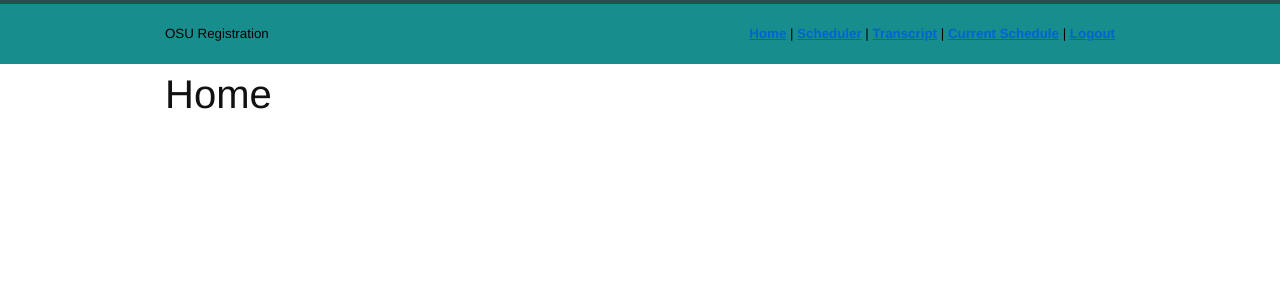
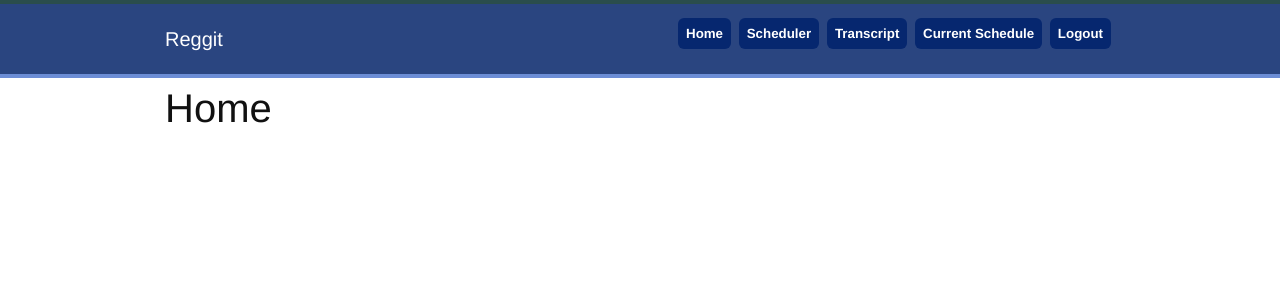
Before and after one commit to thedjpetersen/reggit, a Django app: template main/templates/main.html in a window 1280 px wide. Shown: the top 300 px of the page. Run offline with Django 3.2, Linux system fonts and the light colour scheme; the template is opened without the code that fills it, so the values that code supplies are empty.

Commit message:
Making header even more beautiful

```diff
--- a/main/templates/application.html
+++ b/main/templates/application.html
@@ -19,20 +19,20 @@
     <div class="container">
 	<div class="span-24 last">
 		<div class="span-10">
-                  <span id="logo">    OSU Registration<br></span>
+                  <span id="logo">Reggit<br></span>
 		</div>
 
 		<div class="span-14 last">
 			{% block navigation %}
-                <span id="navigation" style="float: right;">
+                <div id="navigation" style="float: right;">
                     {% ifnotequal no_show_nav 1 %}
-                        <a href="/main"><span>Home</span></a> |
-                        <a href="/scheduler"><span>Scheduler</span></a> |
-                        <a href="/transcript">Transcript</a> |
-                        <a href="/schedule">Current Schedule</a> |
-                        <a href="/logout">Logout</a>
+                        <span><a href="/main">Home</a></span>
+                        <span><a href="/scheduler">Scheduler</a></span>
+                        <span><a href="/transcript">Transcript</a></span>
+                        <span><a href="/schedule">Current Schedule</a></span>
+                        <span><a href="/logout">Logout</a></span>
                     {% endifnotequal %}
-                </span>
+                </div>
 			{% endblock %}
 		</div>
 
--- a/site_media/stylesheets/application.css
+++ b/site_media/stylesheets/application.css
@@ -1,7 +1,29 @@
+#logo{
+  color:white;
+  font-size:20px;
+}
+
 #header{
   border-top: 4px solid #2A4D4D;
+  border-bottom: 4px solid #6C8DD5;
   padding-top: 20px;
   padding-bottom: 20px;
-  background: #178D8D;
+  background: #2A4580;
   margin-bottom:10px;
 }
+
+#navigation span{
+  background: #06276F;
+  padding:8px;
+  border-radius:6px;
+  margin-right: 4px;
+}
+
+#navigation span a{
+  text-decoration: none;
+  color:white;
+}
+
+#navigation span:hover{
+  background:#6C8DD5;
+}
```
